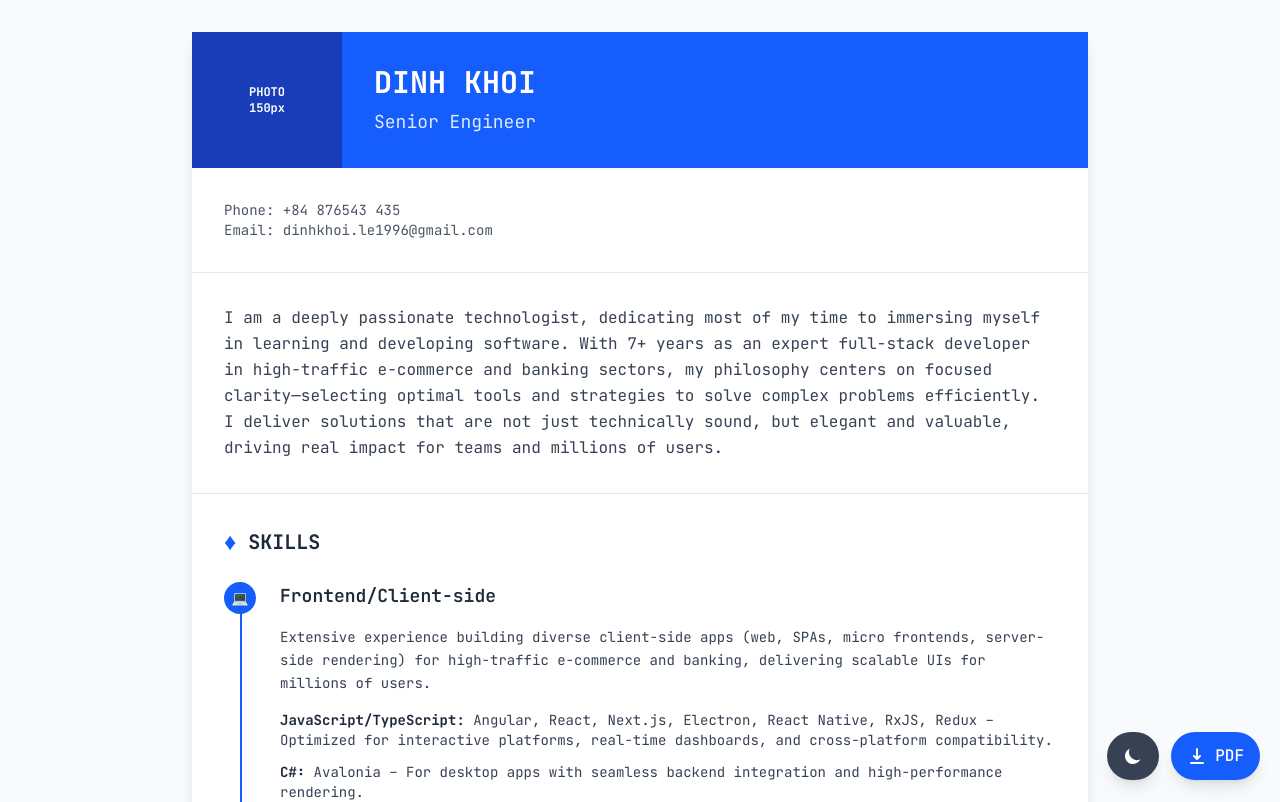
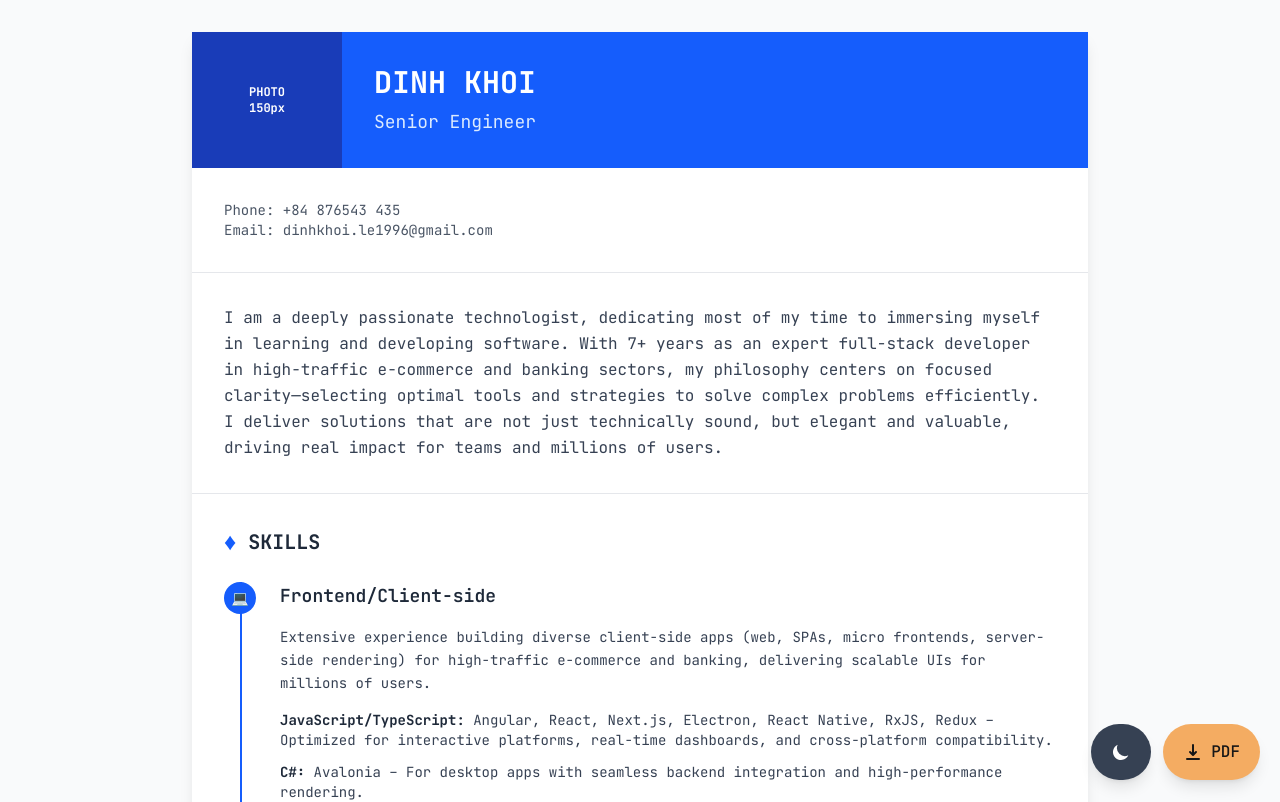
Before and after one commit to vjcspy/cv, a Next.js app in the folder next-cv/: page / in a window 1280 px wide. Shown: the top 802 px of the page. Built offline with nearby package versions, Linux system fonts and the light colour scheme.

Commit message:
feat(components): improve dark mode and download button styling
- Add minimum dimensions and better padding to buttons
- Include active state scaling and touch manipulation
- Update PDF filename and button color
- Add aria-labels for accessibility

```diff
--- a/next-cv/src/components/CV.tsx
+++ b/next-cv/src/components/CV.tsx
@@ -736,12 +736,13 @@ const CV = () => {
         {/* Dark Mode Toggle Button */}
         <button
           onClick={toggleDarkMode}
-          className={`px-4 py-3 rounded-full shadow-lg flex items-center gap-2 transition-all duration-200 hover:scale-105 ${
+          className={`min-w-[48px] min-h-[48px] px-5 py-4 rounded-full shadow-lg flex items-center justify-center gap-2 transition-all duration-200 hover:scale-105 active:scale-95 touch-manipulation ${
             isDarkMode
               ? "bg-yellow-500 hover:bg-yellow-600 text-gray-900"
               : "bg-gray-700 hover:bg-gray-800 text-white"
           }`}
           title={isDarkMode ? "Switch to Light Mode" : "Switch to Dark Mode"}
+          aria-label={isDarkMode ? "Switch to Light Mode" : "Switch to Dark Mode"}
         >
           {isDarkMode ? (
             <svg className="w-5 h-5" fill="currentColor" viewBox="0 0 20 20">
@@ -761,9 +762,11 @@ const CV = () => {
         {/* PDF Download Button */}
         <a
           href="/cv.pdf"
-          download="Jill_Morgan_CV.pdf"
-          className="bg-blue-600 hover:bg-blue-700 text-white px-4 py-3 rounded-full shadow-lg flex items-center gap-2 transition-all duration-200 hover:scale-105"
+          download="Dinh_Khoi_CV.pdf"
+          className="min-w-[48px] min-h-[48px] px-5 py-4 rounded-full shadow-lg flex items-center justify-center gap-2 transition-all duration-200 hover:scale-105 active:scale-95 touch-manipulation"
+          style={{backgroundColor: '#F4AC62'}}
           title="Download CV as PDF"
+          aria-label="Download CV as PDF"
         >
           <svg
             className="w-5 h-5"
```
